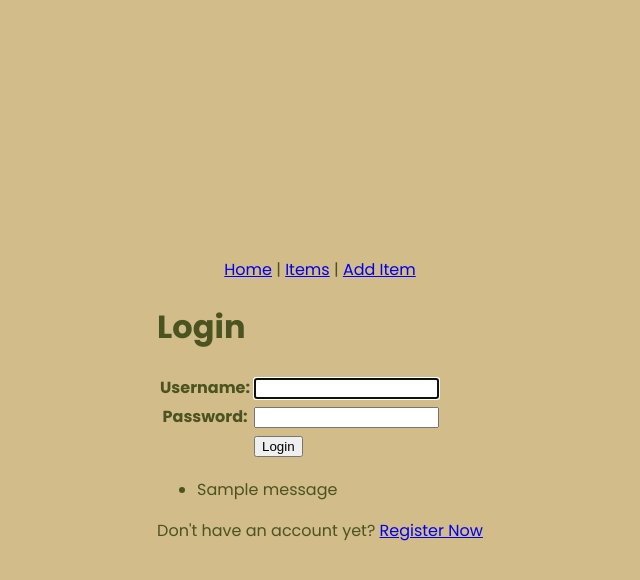
After one commit to talithazenda/Altique, a Django app: page /login/ in a window 1280 px wide. The commit adds this page. Shown: the top 580 px of the page, without its empty margins (320-960 px from the left). Run offline with Django 5.2, Linux system fonts and the light colour scheme; tables that the repository leaves empty hold one stand-in row (values such as "Sample post"); one stand-in notice (Sample message) is shown.

Commit message:
Alhamdulillah tugas 4 kelar yey!

```diff
--- a/Altique/settings.py
+++ b/Altique/settings.py
@@ -11,7 +11,7 @@ https://docs.djangoproject.com/en/5.1/ref/settings/
 """
 
 from pathlib import Path
-
+import os
 # Build paths inside the project like this: BASE_DIR / 'subdir'.
 BASE_DIR = Path(__file__).resolve().parent.parent
 
@@ -23,7 +23,8 @@ BASE_DIR = Path(__file__).resolve().parent.parent
 SECRET_KEY = 'django-insecure-+h*@ua@wg*%$(&$q6an-dop4c*yfg8@w@26*8&j-o9-s@(k-eu'
 
 # SECURITY WARNING: don't run with debug turned on in production!
-DEBUG = True
+PRODUCTION = os.getenv("PRODUCTION", False)
+DEBUG = not PRODUCTION
 
 ALLOWED_HOSTS = ["localhost", "127.0.0.1", "talitha-zenda-altiqueproject.pbp.cs.ui.ac.id"]
 
--- a/main/models.py
+++ b/main/models.py
@@ -1,7 +1,9 @@
 import uuid
 from django.db import models
+from django.contrib.auth.models import User
 
 class ItemBarang(models.Model):
+    user = models.ForeignKey(User, on_delete=models.CASCADE)
     id = models.UUIDField(primary_key=True, default=uuid.uuid4, editable=False)  # Add this line
     name = models.CharField(max_length=100)
     price = models.IntegerField()
--- /dev/null
+++ b/main/templates/login.html
@@ -0,0 +1,32 @@
+{% extends 'base.html' %}
+
+{% block meta %}
+<title>Login</title>
+{% endblock meta %}
+
+{% block content %}
+<div class="login">
+  <h1>Login</h1>
+
+  <form method="POST" action="">
+    {% csrf_token %}
+    <table>
+      {{ form.as_table }}
+      <tr>
+        <td></td>
+        <td><input class="btn login_btn" type="submit" value="Login" /></td>
+      </tr>
+    </table>
+  </form>
+
+  {% if messages %}
+  <ul>
+    {% for message in messages %}
+    <li>{{ message }}</li>
+    {% endfor %}
+  </ul>
+  {% endif %} Don't have an account yet?
+  <a href="{% url 'main:register' %}">Register Now</a>
+</div>
+
+{% endblock content %}
--- a/main/templates/main.html
+++ b/main/templates/main.html
@@ -10,4 +10,8 @@
     <p>Kelas: {{ class }}</p>
     <a href="{% url 'main:show_items' %}">Lihat Daftar Item</a>
 </div>
+<a href="{% url 'main:logout' %}">
+    <button>Logout</button>
+  </a>
+  <h5>Sesi terakhir login: {{ last_login }}</h5>
 {% endblock %}
--- a/main/urls.py
+++ b/main/urls.py
@@ -1,5 +1,6 @@
 from django.urls import path
-from main.views import show_json, show_json_by_id, show_main, show_xml, show_xml_by_id, add_item_barang, show_items
+from main.views import show_json, show_json_by_id, show_main, show_xml, show_xml_by_id, add_item_barang, show_items, register, login_user, logout_user
+
 
 app_name = 'main'
 
@@ -11,4 +12,7 @@ urlpatterns = [
     path('json/', show_json, name='show_json'),
     path('xml/<uuid:id>/', show_xml_by_id, name='show_xml_by_id'),  # Changed to uuid
     path('json/<uuid:id>/', show_json_by_id, name='show_json_by_id'),  # Changed to uuid
+    path('register/', register, name='register'),
+    path('login/', login_user, name='login'),
+    path('logout/', logout_user, name='logout'),
 ]
--- a/main/views.py
+++ b/main/views.py
@@ -1,22 +1,31 @@
+import datetime
 from django.shortcuts import render, redirect
 from main.forms import ItemBarangForm
 from main.models import ItemBarang
-from django.http import HttpResponse
+from django.http import HttpResponse, HttpResponseRedirect
 from django.core import serializers
+from django.urls import reverse
+from django.contrib.auth.forms import UserCreationForm, AuthenticationForm
+from django.contrib import messages
+from django.contrib.auth import authenticate, login, logout
+from django.contrib.auth.decorators import login_required
 
+@login_required(login_url='/login')
 def show_main(request):
-    items = ItemBarang.objects.all()
+    items = ItemBarang.objects.filter(user=request.user)
     context = {
         'nama_app': 'Altique!',
         'npm': '2306245554',
-        'name': 'Talitha Zenda Shakira',
+        'name': request.user.username,
         'class': 'PBP A',
-        'items': items
+        'items': items,
+        'last_login': request.COOKIES['last_login'],
+
     }
     return render(request, 'main.html', context)
 
 def show_items(request):
-    items = ItemBarang.objects.all()
+    items = ItemBarang.objects.filter(user=request.user)
     context = {
         'items': items,
     }
@@ -24,12 +33,14 @@ def show_items(request):
 
 def add_item_barang(request):
     form = ItemBarangForm(request.POST or None)
-    if request.method == 'POST' and form.is_valid():
-        form.save()
+    if form.is_valid() and request.method == 'POST':
+        item_barang = form.save(commit=False)
+        item_barang.user = request.user  # Set pengguna yang sedang login sebagai pengguna yang menciptakan item
+        item_barang.save()
         return redirect('main:show_items')  # Arahkan ke show_items setelah menambah item
+
     context = {'form': form}
     return render(request, 'add_item_barang.html', context)
-
 
 def show_xml(request):
     data = ItemBarang.objects.all()
@@ -46,3 +57,35 @@ def show_xml_by_id(request, id):
 def show_json_by_id(request, id):
     data = ItemBarang.objects.filter(pk=id)
     return HttpResponse(serializers.serialize("json", data), content_type="application/json")
+
+def register(request):
+    form = UserCreationForm()
+
+    if request.method == "POST":
+        form = UserCreationForm(request.POST)
+        if form.is_valid():
+            form.save()
+            messages.success(request, 'Your account has been successfully created!')
+            return redirect('main:login')
+    context = {'form':form}
+    return render(request, 'register.html', context)
+
+def login_user(request):
+   if request.method == 'POST':
+      form = AuthenticationForm(data=request.POST)
+      if form.is_valid():
+        user = form.get_user()
+        login(request, user)
+        response = HttpResponseRedirect(reverse("main:show_main"))
+        response.set_cookie('last_login', str(datetime.datetime.now()))
+        return response
+   else:
+      form = AuthenticationForm(request)
+   context = {'form': form}
+   return render(request, 'login.html', context)
+
+def logout_user(request):
+    logout(request)
+    response = HttpResponseRedirect(reverse('main:login'))
+    response.delete_cookie('last_login')
+    return response
```
Also changed, not shown: main/templates/register.html (added, +32 -0 lines), README.md, main/migrations/0003_itembarang_user.py (added), templates/base.html (renamed from main/templates/base.html).
